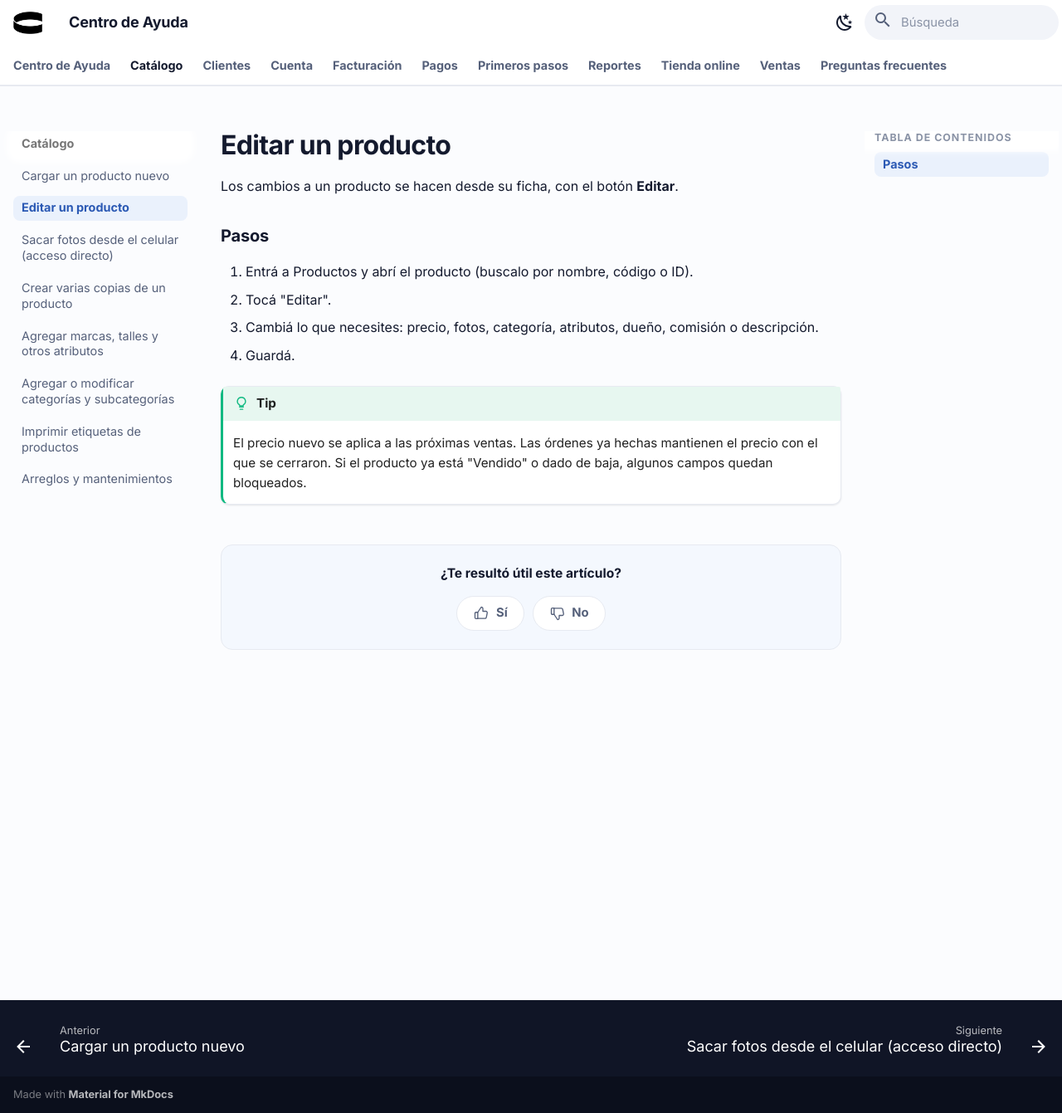
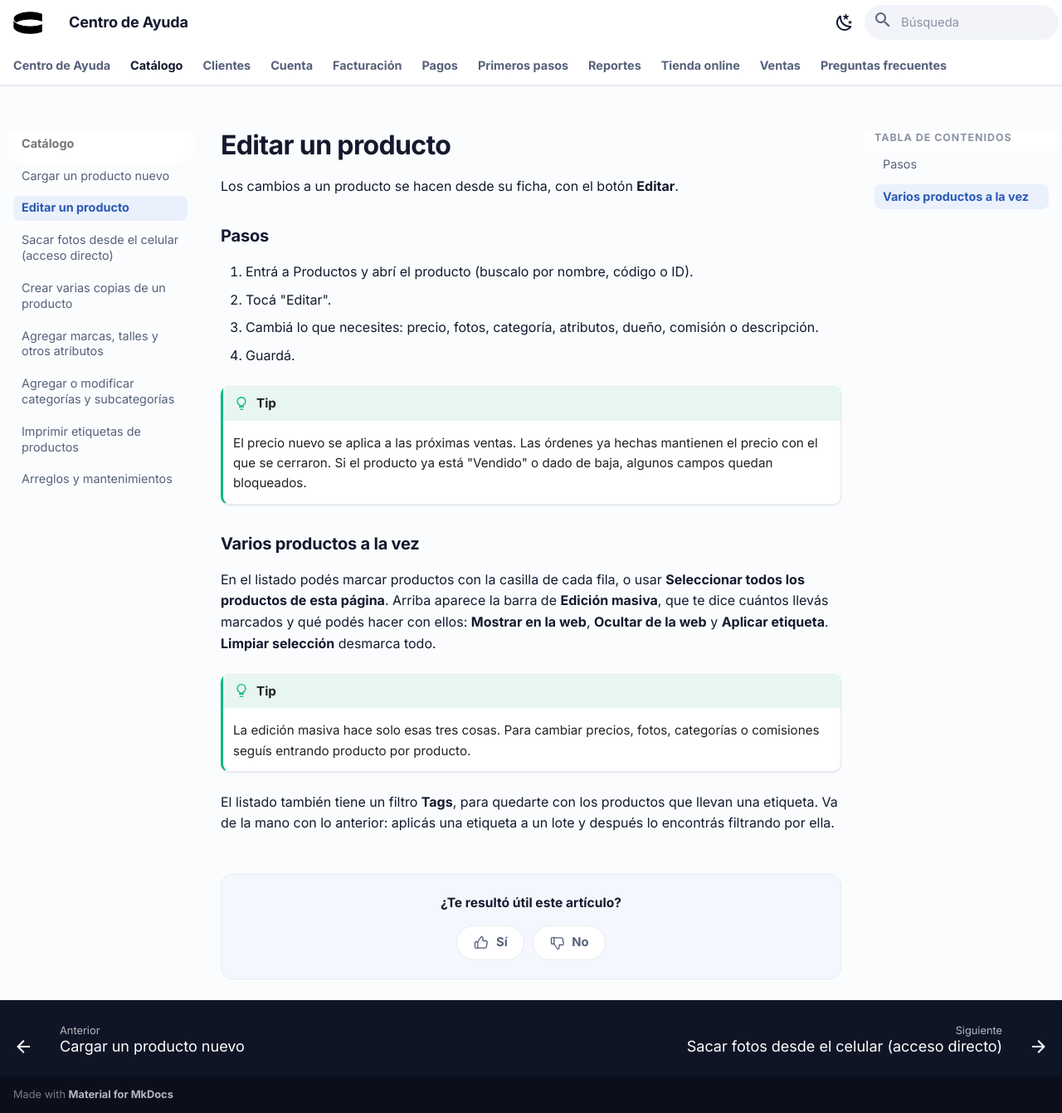
Before and after one commit to CircularSoftware/sc-docs, an MkDocs documentation site: the page built from docs/catalogo/editar-producto.md, in a window 1280 px wide and 1341 px high. Shown: the whole window at 83% size. Built offline with MkDocs 1.6.1 and Material for MkDocs 9.7.7, drawn with Linux system fonts in a browser that asks for light colours.

Commit message:
docs: sync from Notion [skip ci]

```diff
--- a/docs/catalogo/editar-producto.md
+++ b/docs/catalogo/editar-producto.md
@@ -4,7 +4,9 @@ slug: editar-producto
 order: 15
 type: Guía
 aliases: cambiar el precio de un producto, corregir datos de una prenda, cambiar la
-  foto, actualizar la descripción, modificar un producto
+  foto, actualizar la descripción, modificar un producto, editar varios productos
+  a la vez, edición masiva, ocultar varios productos de la web, aplicar etiqueta a
+  varios, filtrar por tag, seleccionar todos los productos
 ---
 
 # Editar un producto
@@ -20,4 +22,13 @@ Los cambios a un producto se hacen desde su ficha, con el botón **Editar**.
 !!! tip "Tip"
     El precio nuevo se aplica a las próximas ventas. Las órdenes ya hechas mantienen el precio con el que se cerraron. Si el producto ya está "Vendido" o dado de baja, algunos campos quedan bloqueados.
 
-<p class="doc-aliases" markdown>Términos relacionados: cambiar el precio de un producto, corregir datos de una prenda, cambiar la foto, actualizar la descripción, modificar un producto</p>
+### Varios productos a la vez
+
+En el listado podés marcar productos con la casilla de cada fila, o usar **Seleccionar todos los productos de esta página**. Arriba aparece la barra de **Edición masiva**, que te dice cuántos llevás marcados y qué podés hacer con ellos: **Mostrar en la web**, **Ocultar de la web** y **Aplicar etiqueta**. **Limpiar selección** desmarca todo.
+
+!!! tip "Tip"
+    La edición masiva hace solo esas tres cosas. Para cambiar precios, fotos, categorías o comisiones seguís entrando producto por producto.
+
+El listado también tiene un filtro **Tags**, para quedarte con los productos que llevan una etiqueta. Va de la mano con lo anterior: aplicás una etiqueta a un lote y después lo encontrás filtrando por ella.
+
+<p class="doc-aliases" markdown>Términos relacionados: cambiar el precio de un producto, corregir datos de una prenda, cambiar la foto, actualizar la descripción, modificar un producto, editar varios productos a la vez, edición masiva, ocultar varios productos de la web, aplicar etiqueta a varios, filtrar por tag, seleccionar todos los productos</p>
```
Also changed, not shown: docs/catalogo/atributos.md (+9 -2 lines), docs/preguntas-frecuentes.md (+5 -1 lines), docs/primeros-pasos/menu-lateral.md (+6 -2 lines).
